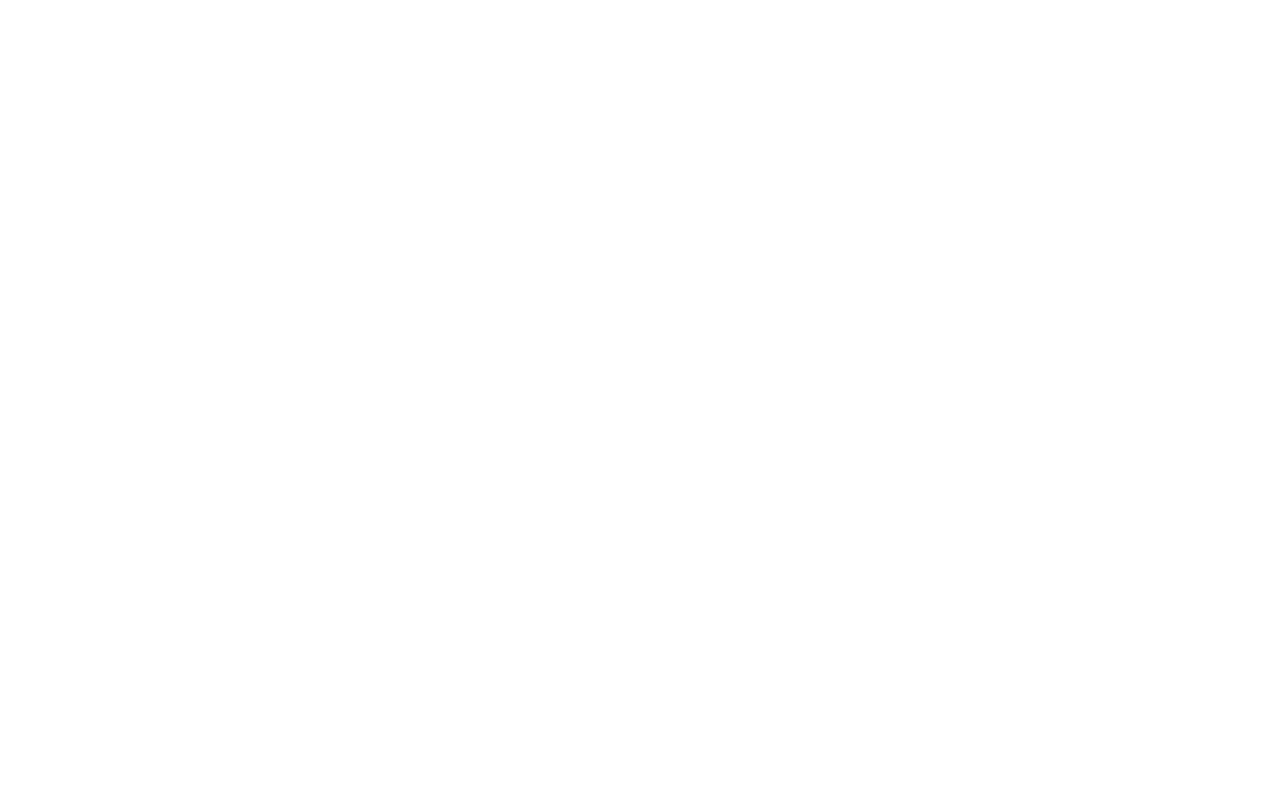
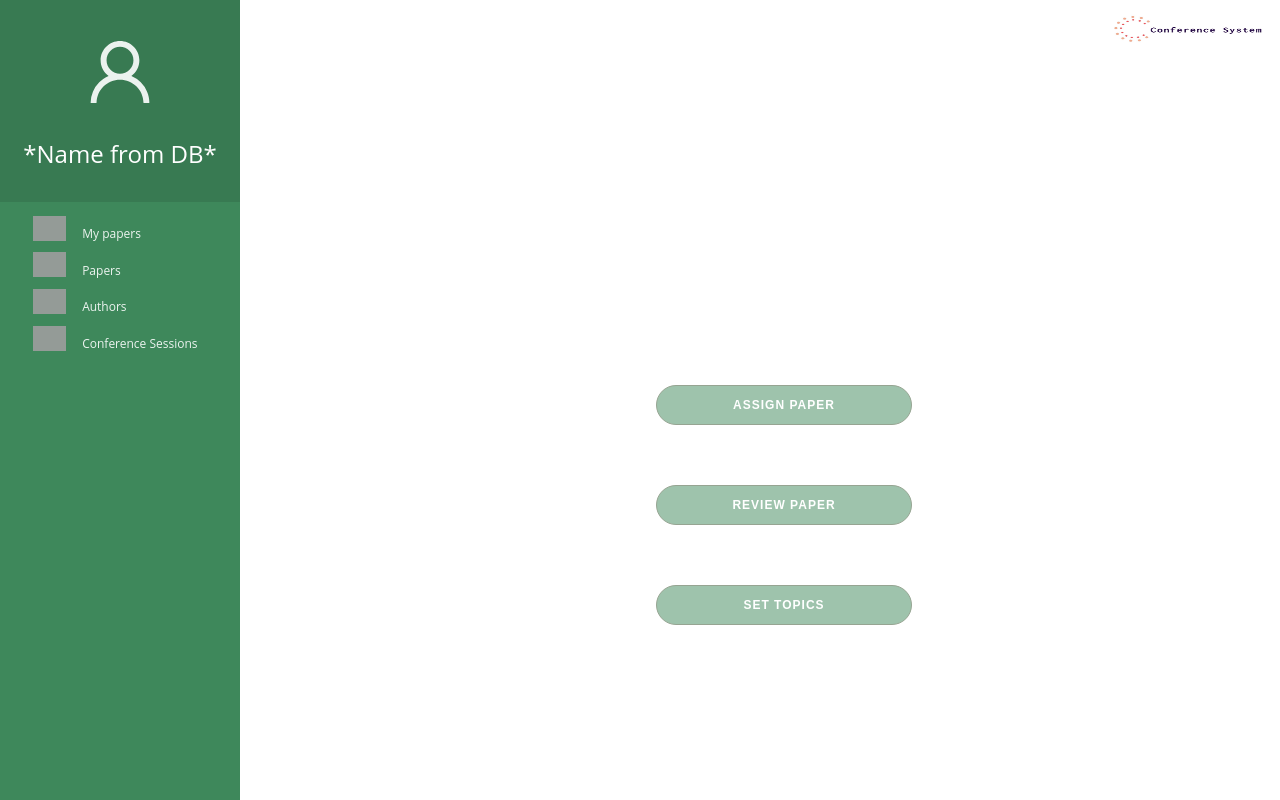
Before and after one commit to albu-alex/Echipa-9, a React (Create React App) app in the folder view/: page /chair-home in a window 1280 px wide. Before the commit this address had no page. Built offline with nearby package versions, Linux system fonts and the light colour scheme; grey boxes are pictures that could not be loaded.

Commit message:
Implement and style chair home page

```diff
--- a/view/src/App.js
+++ b/view/src/App.js
@@ -13,6 +13,8 @@
 import ReviewerPapersPage from './pages/reviewer-paperspage/reviewer-paperspage.component';
 import ReviewerAuthorsPage from './pages/reviewer-authorspage/reviewer-authorspage.component';
 import ReviewerOnePaperPage from './pages/reviewer-onepaperpage/reviewer-onepaperpage.component';
+
+import ChairHomePage from "./pages/chair-homepage/chair-homepage.component";
 
 import './App.css';
 
@@ -34,6 +36,8 @@
           <Route exact path='/reviewerpapers' element={<ReviewerPapersPage />} />
           <Route exact path='/allauthors' element={<ReviewerAuthorsPage />} />
           <Route exact path='/itwillbepaperid' element={<ReviewerOnePaperPage />} />
+
+          <Route exact path='/chair-home' element={<ChairHomePage />} />
         </Routes>
       </Router>
     </div>
--- a/view/src/pages/chair-homepage/chair-homepage.component.jsx
+++ b/view/src/pages/chair-homepage/chair-homepage.component.jsx
@@ -0,0 +1,31 @@
+import React from 'react';
+import { Link } from 'react-router-dom';
+
+import Header from '../../components/header/header.component';
+import Sidebar from '../../components/sidebar/sidebar.component';
+
+import './chair-homepage.styles.css';
+
+const ChairHomePage = () => {
+    return (
+        <>
+            <Header />
+            <Sidebar />
+            <div className='chair-homepage'>
+                <div className='buttons-container'>
+                    <Link to='/chair-assign-paper'>
+                        <button style={{width: '20vw'}} className='bigger'>Assign paper</button>
+                    </Link>
+                    <Link to='/chair-review-paper'>
+                        <button style={{width: '20vw'}} className='bigger'>Review paper</button>
+                    </Link>
+                    <Link to='/chair-set-topics'>
+                        <button style={{width: '20vw'}} className='bigger'>Set topics</button>
+                    </Link>
+                </div>
+            </div>
+        </>
+    )
+}
+
+export default ChairHomePage;
--- a/view/src/pages/chair-homepage/chair-homepage.styles.css
+++ b/view/src/pages/chair-homepage/chair-homepage.styles.css
@@ -0,0 +1,17 @@
+.chair-homepage {
+    padding-left: 20em;
+    padding-top: 20em;
+    width: 85%;
+    text-align: center;
+}
+
+.buttons-container {
+    display: flex;
+    gap: 30px;
+    flex-direction: column;
+    width: 60vw;
+}
+
+.bigger:hover {
+    transform: scale(1.1);
+}
```
